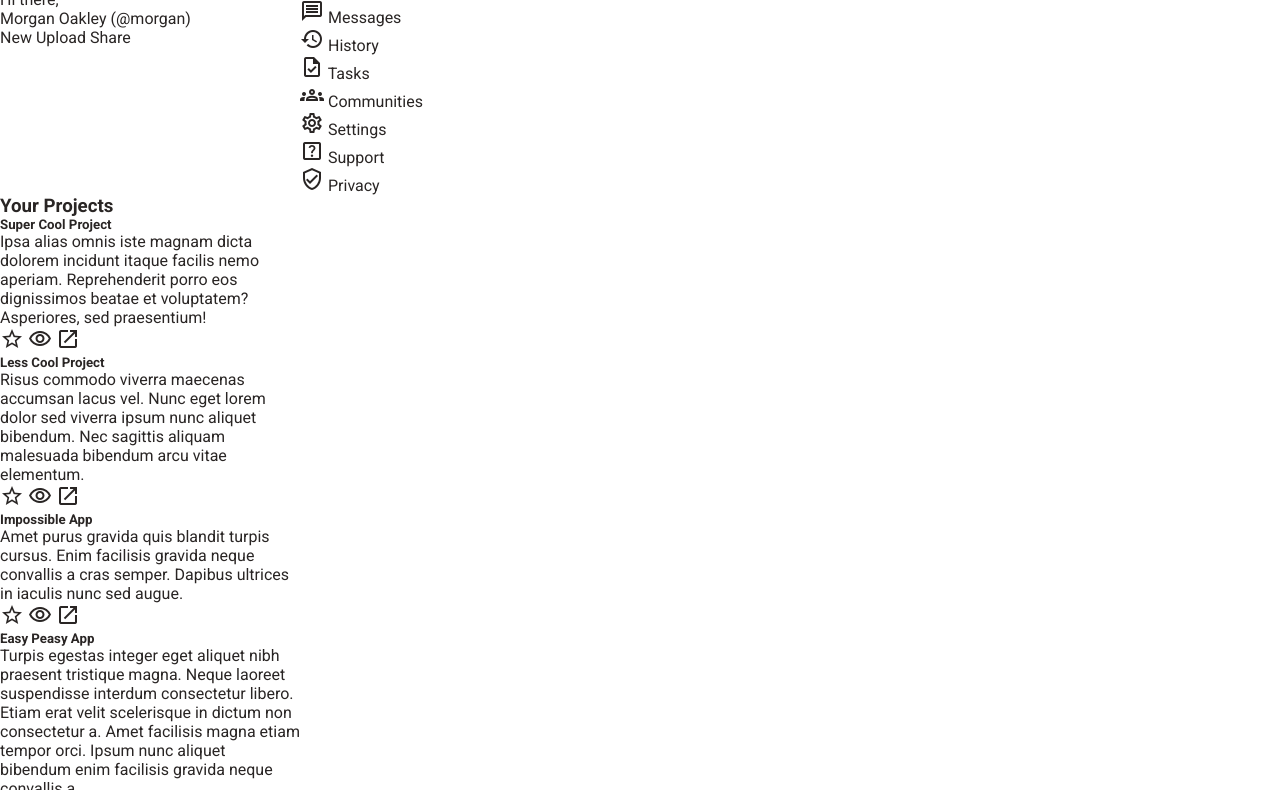
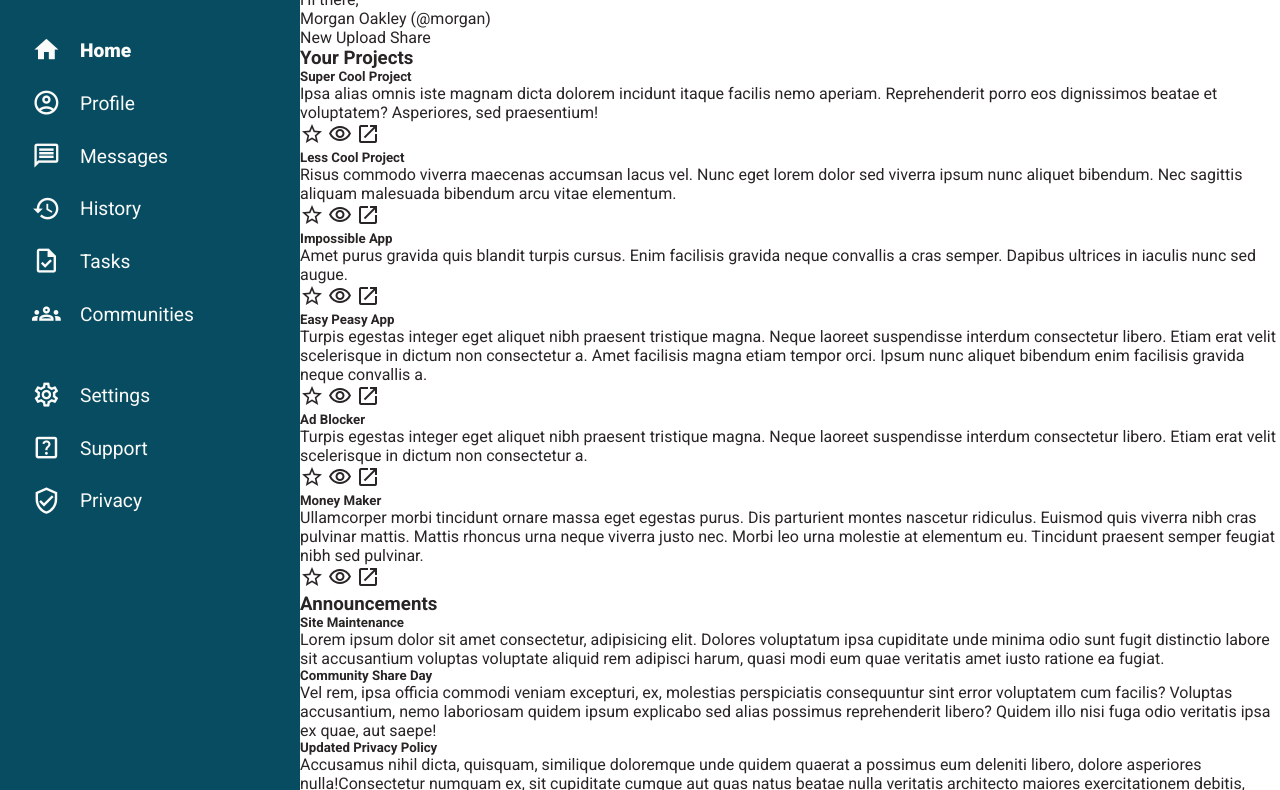
Before and after one commit to Velizar96/admin-dashboard, a plain HTML site: page index.html in a window 1280 px wide. Shown: the part 87-877 px from the top of the page. Drawn offline with Linux system fonts and the light colour scheme.

Commit message:
done with styling sidebar

```diff
--- a/style.css
+++ b/style.css
@@ -65,3 +65,43 @@ body {
     "sidebar header"
     "sidebar content";
 }
+
+/* --- --- --- --- --- SIDEBAR --- --- --- --- --- --- */
+.sidebar {
+  background-color: var(--primary);
+  color: var(--gray-1);
+  padding: 2rem;
+  grid-area: sidebar;
+}
+
+.sidebar-title {
+  display: flex;
+  align-items: center;
+  font-size: 1.75rem;
+}
+
+.sidebar-title > [class^="material-icons"] {
+  font-size: 1.4em;
+  margin-right: 0.25em;
+}
+
+.nav {
+  font-size: 1.2rem;
+  margin-top: 3.25rem;
+  display: grid;
+  gap: 1.5rem;
+}
+
+.nav-item.current {
+  font-weight: 900;
+}
+
+.nav-link {
+  display: flex;
+  align-items: center;
+  gap: 1em;
+}
+
+.nav-link > [class^="material-icons"] {
+  font-size: 1.5em;
+}
```
